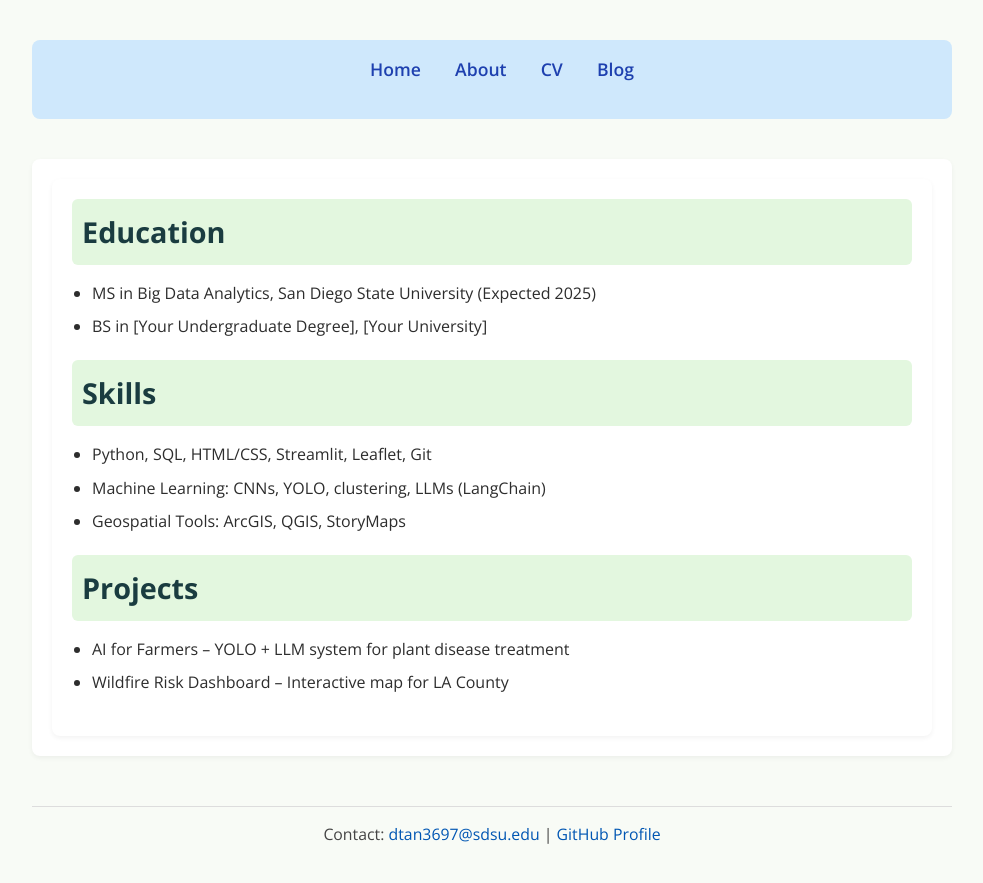
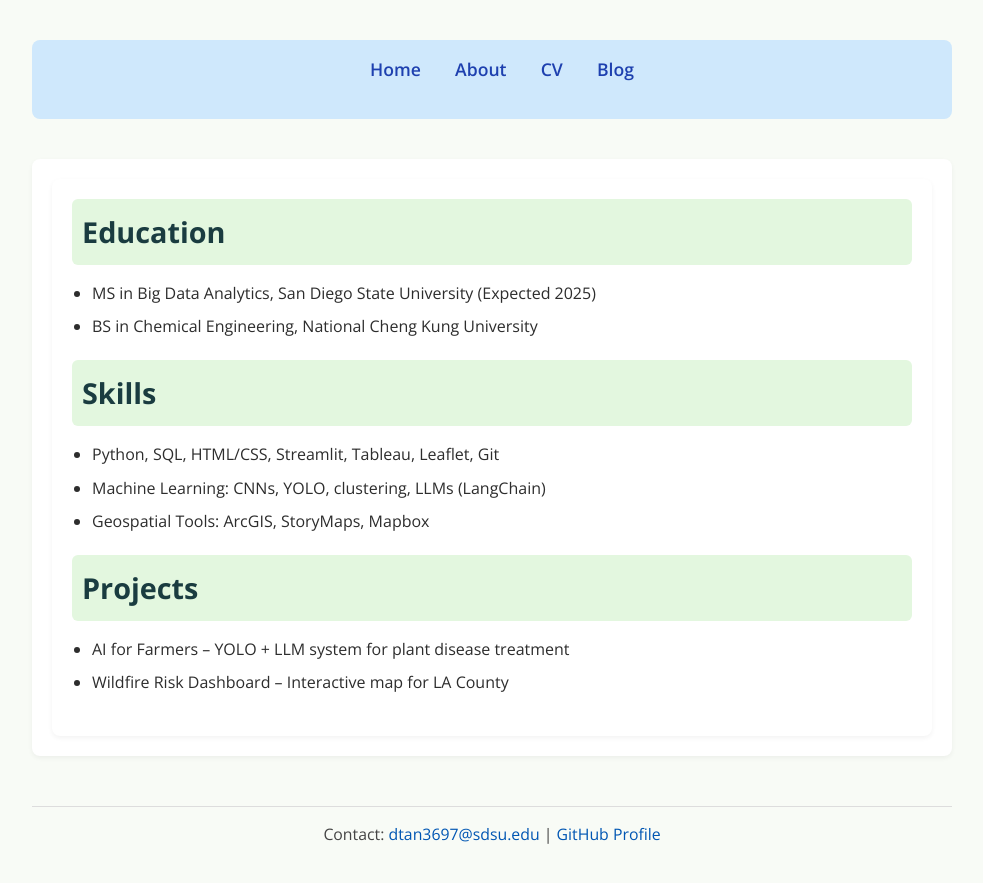
Before and after one commit to AichuTan/MyPortfolio, a Jekyll site: the page built from cv/index.html, in a window 1280 px wide. Shown: the top 883 px of the page, without its empty margins (148-1131 px from the left). Built offline with Jekyll 4.4.1, drawn with Linux system fonts in a browser that asks for light colours.

Commit message:
Update index.html

```diff
--- a/cv/index.html
+++ b/cv/index.html
@@ -6,14 +6,14 @@ title: Aichu Tan- My Portfolio
 <h2>Education</h2>
 <ul>
   <li>MS in Big Data Analytics, San Diego State University (Expected 2025)</li>
-  <li>BS in [Your Undergraduate Degree], [Your University]</li>
+  <li>BS in Chemical Engineering, National Cheng Kung University</li>
 </ul>
 
 <h2>Skills</h2>
 <ul>
-  <li>Python, SQL, HTML/CSS, Streamlit, Leaflet, Git</li>
+  <li>Python, SQL, HTML/CSS, Streamlit, Tableau, Leaflet, Git</li>
   <li>Machine Learning: CNNs, YOLO, clustering, LLMs (LangChain)</li>
-  <li>Geospatial Tools: ArcGIS, QGIS, StoryMaps</li>
+  <li>Geospatial Tools: ArcGIS, StoryMaps, Mapbox</li>
 </ul>
 
 <h2>Projects</h2>
```
